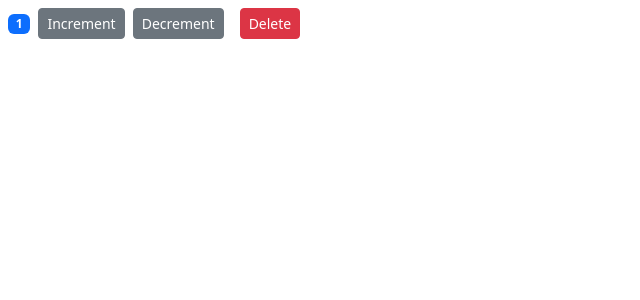
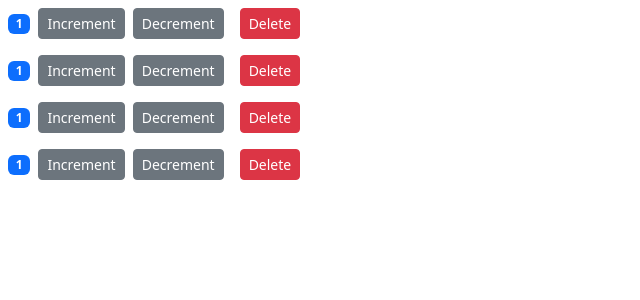
Before and after one commit to jabez-abija2399/React_projects, a React (Create React App) app in the folder counter-app/: page / in a window 1280 px wide. Shown: the top 300 px of the page, without its empty margins (0-640 px from the left). Built offline with nearby package versions, Linux system fonts and the light colour scheme.

Commit message:
Refactor to use Counters component in index.js and ensure proper export in counters.jsx

```diff
--- a/counter-app/src/components/counters.jsx
+++ b/counter-app/src/components/counters.jsx
@@ -21,3 +21,5 @@ class Counters extends Component {
     );
   }
 }
+
+export default Counters;
--- a/counter-app/src/index.js
+++ b/counter-app/src/index.js
@@ -4,12 +4,13 @@ import './index.css';
 // import App from './App';
 import reportWebVitals from './reportWebVitals';
 import 'bootstrap/dist/css/bootstrap.css';
-import Counter from './components/counter';
+import Counters from './components/counters';
+
 
 const root = ReactDOM.createRoot(document.getElementById('root'));
 root.render(
   <React.StrictMode>
-    <Counter />
+    <Counters />
   </React.StrictMode>
 );
 
```
